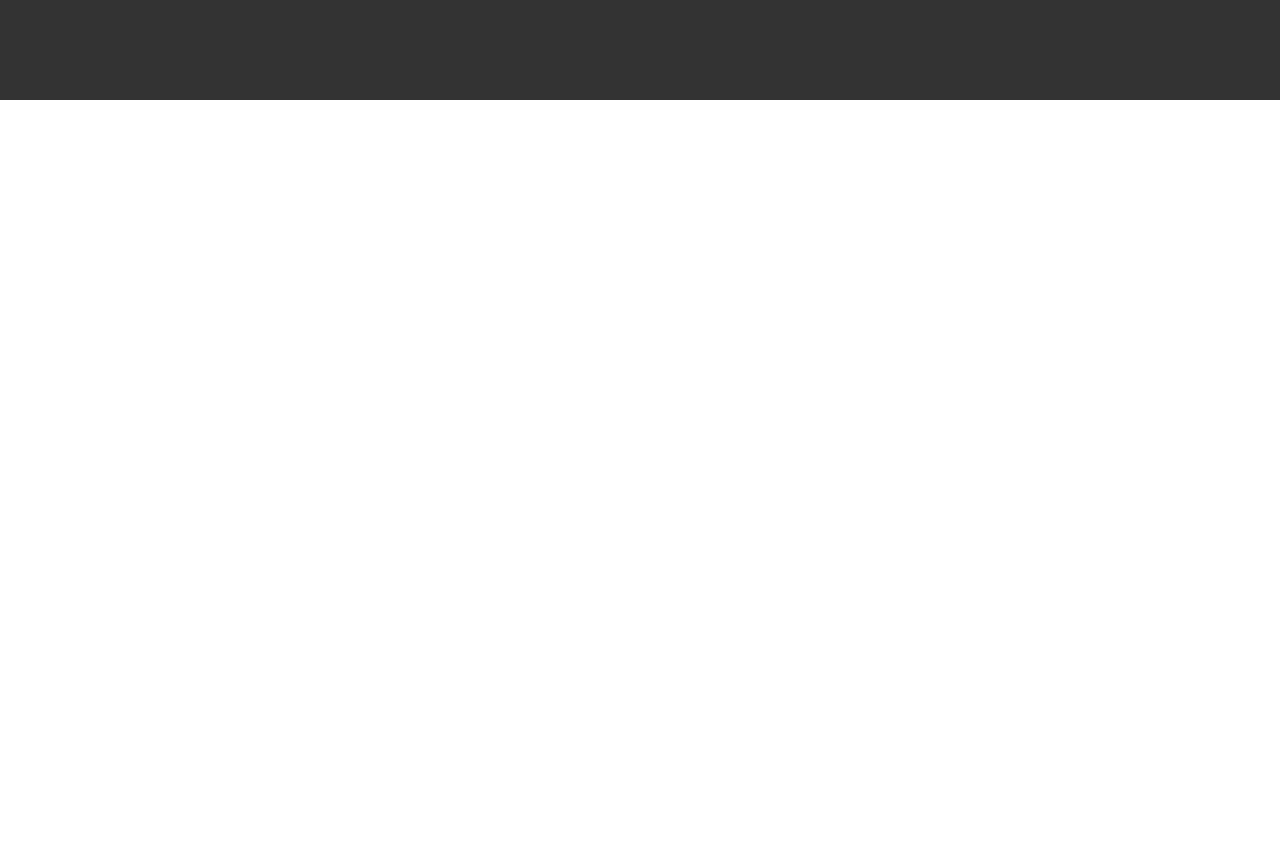
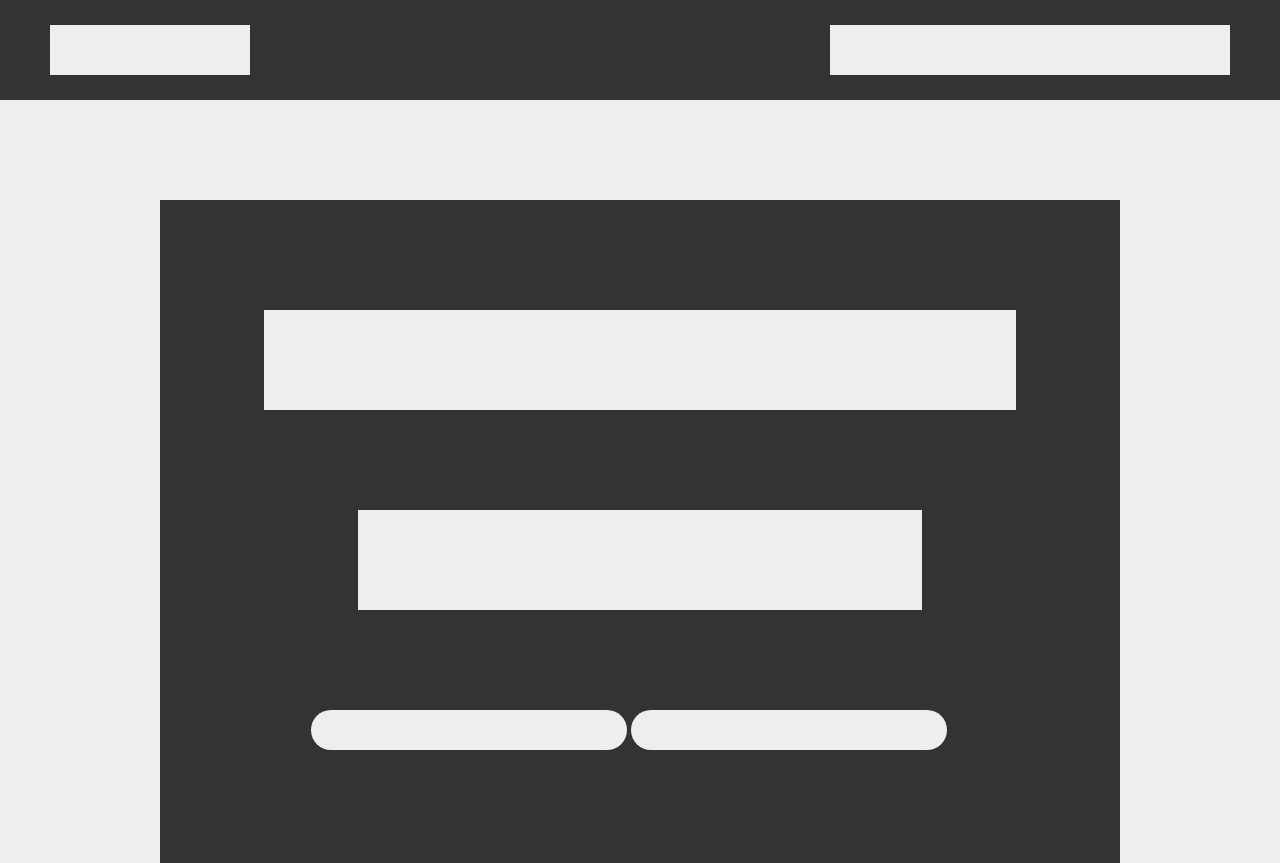
Before and after one commit to race87/HTMLcssMINI1, a plain HTML site: page index.html in a window 1280 px wide. Before the commit the page ends 800 px from the top, so only its background shows below. Drawn offline with Linux system fonts and the light colour scheme.

Commit message:
inClassProjectDone

```diff
--- a/index.html
+++ b/index.html
@@ -10,8 +10,18 @@
 </head>
 <body>
     <header>
-        <div class="box1"></div>
-        <div class="box2"></div>
+        <div class="box1 header-box"></div>
+        <div class="box2 header-box"></div>
     </header>
+    <main>
+        <section>
+            <div class="section-box1 white-box"></div>
+            <div class="section-box2 white-box"></div>
+            <div class="section-box3">
+                <div class="left-box white-box pill"></div>
+                <div class="right-box white-box pill"></div>
+            </div>
+        </section>
+    </main>
 </body>
 </html>
--- a/styles.css
+++ b/styles.css
@@ -1,3 +1,7 @@
+body {
+    background: #eee;
+}
+
 header {
     background: #333;
     height: 100px;
@@ -19,8 +23,53 @@ header {
     margin-right: 50px;
 }
 
-.header-box{
+.header-box {
     background: #eee;
     height: 50px;
     margin-top: 25px;
 }
+
+
+main {
+    background: #eee;
+}
+
+section {
+    background: #333;
+    width: 75%;
+    border: 10px solid #333;
+    margin: 100px auto 0;
+}
+
+
+
+.section-box1 {
+    width: 80%;
+    height: 100px;
+}
+
+.section-box2 {
+    width: 60%;
+    height: 100px;
+}
+
+.white-box{
+    background: #eee;
+    margin: 100px auto 0;
+}
+
+.section-box3 {
+    width: 70%;
+    margin: 0 auto 100px;
+}
+
+.pill {
+    width: 48%;
+    display: inline-block;
+    border-radius: 55px;
+    height: 40px;
+}
+
+.right-box {
+    margin-left 5px;
+}
```
Also changed, not shown: 1 other file.
